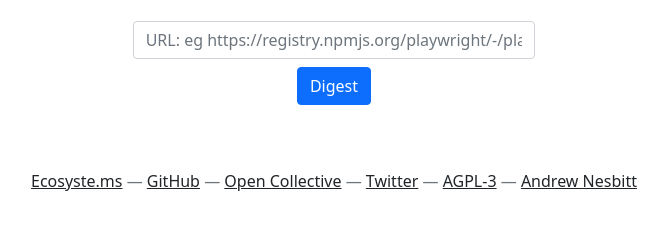
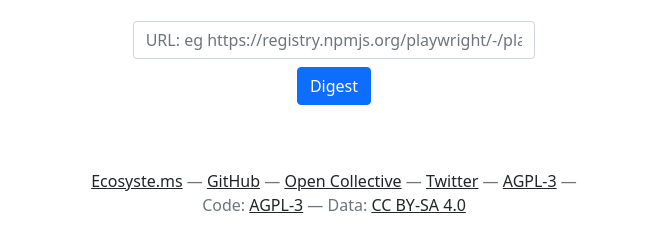
Before and after one commit to ecosyste-ms/digest, a website: page index.html in a window 1280 px wide. Shown: the part 185-434 px from the top of the page, without its empty margins (306-974 px from the left). Drawn offline with nearby package versions, Linux system fonts and the light colour scheme.

Commit message:
Document data license

```diff
--- a/index.html
+++ b/index.html
@@ -42,7 +42,9 @@
       <a class="link-dark" target="_blank" href="https://opencollective.com/ecosystems">Open Collective</a> —
       <a class="link-dark" target="_blank" href="https://twitter.com/ecosyste_ms">Twitter</a> —
       <a class="link-dark" href="https://github.com/ecosyste-ms/digest/blob/main/LICENSE">AGPL-3</a>  —
-      <a class="link-dark" target="_blank" href="https://nesbitt.io">Andrew Nesbitt</a>
+      <br/>
+      Code: <a class="link-dark" href="https://github.com/ecosyste-ms/digest/blob/main/LICENSE">AGPL-3</a>  —
+      Data: <a class="link-dark" target="_blank" href="https://creativecommons.org/licenses/by-sa/4.0/">CC BY-SA 4.0</a>
     </footer>
   </body>
 </html>
```
Also changed, not shown: readme.md.
